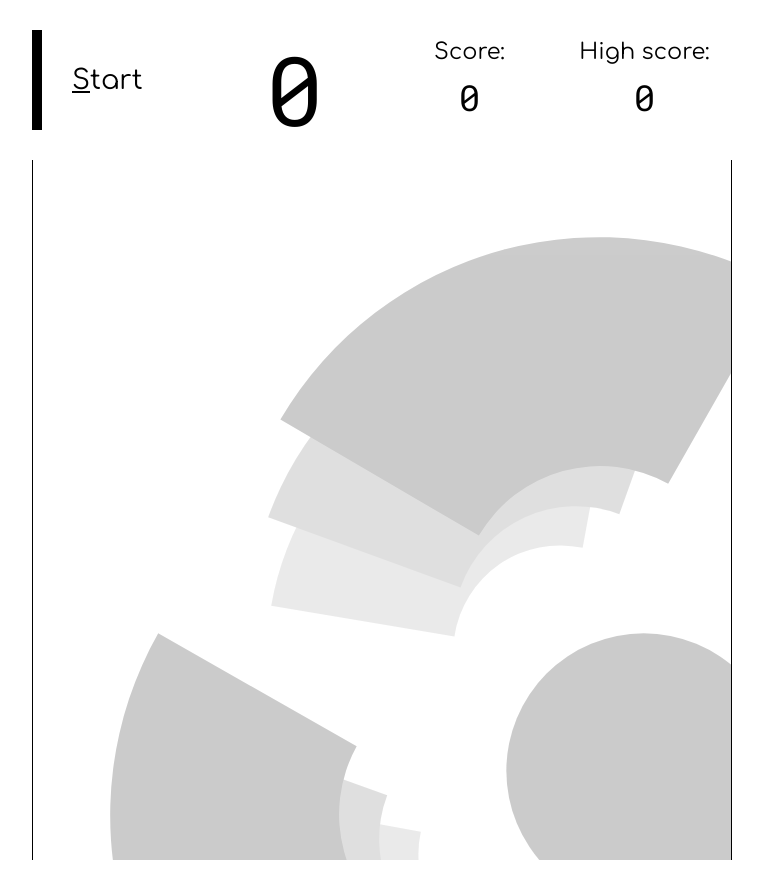
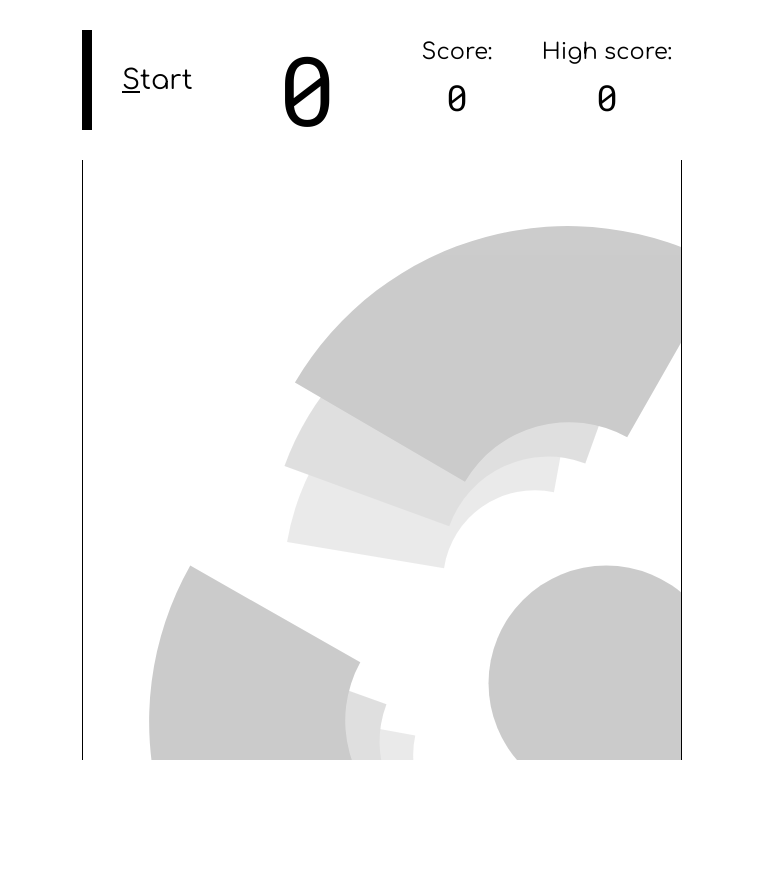
Before and after one commit to sz-sebestyen/sz-sebestyen.github.io, a plain HTML site: page index.html in a window 1280 px wide. Shown: the whole page, without its empty margins (258-1021 px from the left). After the commit the page ends 800 px from the top, so only its background shows below. Drawn offline with Linux system fonts and the light colour scheme.

Commit message:
Change scale and remove comment, logs

```diff
--- a/game.js
+++ b/game.js
@@ -17,41 +17,26 @@ function _pageLoad() {
 }
 window.addEventListener("load", _pageLoad);
 
-// no need for these
-//let count;
-//let countInterval;
-
 function startCountdown() {
   document.getElementById("start-button").disabled = true;
   setTimeout(startGame, 4000);
 
   let count = 3;
 
-  // a függvény látja a count áltozót
   function countdownText() {
     let countdown = document.getElementById("countdown");
     countdown.innerHTML = `Game starts in <br><span class="number">${count}</span> ..`;
     countdown.classList.remove("dissapear");
     count--;
-
-    /* another solution in line 42, no global variable needed
-    if (count === -1) {
-      clearInterval(countInterval);
-      countdown.classList.add("dissapear");
-    }
-    */
   }
 
   let countInterval = setInterval(countdownText, 1000);
 
-  // négy másodperc múlva leállítja
   setTimeout(function () {
     clearInterval(countInterval);
     countdown.classList.add("dissapear");
   }, 4000);
 
-  // don't delete, I don't know why this helps with
-  // the first appearance of the svg to not be in the corner
   const svg = document.getElementById("target");
   svg.setAttribute("height", 50);
   svg.classList.remove("hidden");
@@ -65,29 +50,19 @@ function startCountdown() {
 }
 
 function startGame() {
-  console.log("started game");
-  //startTimer();
   showTarget();
   timerInterval();
   scoreReset();
 }
 
-// no need for these
-//let timeLeft;
-//let myInterval;
-
 function timerInterval() {
   let timeLeft = 10;
 
-  // a függvény látja a timeLeft változót
   function startTimer() {
-    //start countdown, if run out of time -> gameover
     if (timeLeft > 0) {
       let remTime = document.getElementById("rem-time");
       timeLeft--;
       remTime.innerHTML = `<span class="number">${timeLeft}</span>`;
-      console.log("started timer");
-      //game over
       if (timeLeft === 0) {
         gameOver();
       }
@@ -95,16 +70,12 @@ function timerInterval() {
   }
 
   let myInterval = setInterval(startTimer, 1000);
-
-  // 10 másodperc múlva állítsa le
   setTimeout(function () {
     clearInterval(myInterval);
   }, 10000);
 }
 
 function showTarget() {
-  console.log("show target");
-
   const svg = document.getElementById("target");
 
   const ani = document.getElementById("death-animation");
@@ -125,14 +96,11 @@ function showTarget() {
 }
 
 function changeTargetLocation() {
-  console.log("change target location");
-
   const board = document.querySelector(".board");
   const svg = document.getElementById("target");
 
   const inset = parseFloat(svg.getAttribute("height"));
 
-  // add a minimum distance of 200px
   const oldTop = parseFloat(svg.style.top);
   const oldLeft = parseFloat(svg.style.left);
 
@@ -143,13 +111,12 @@ function changeTargetLocation() {
     newLeft = roundToTwo(Math.random() * (board.offsetWidth - inset));
   } while (
     oldLeft !== NaN &&
-    Math.pow(oldTop - newTop, 2) + Math.pow(oldLeft - newLeft, 2) < 40000 // 200px
+    Math.pow(oldTop - newTop, 2) + Math.pow(oldLeft - newLeft, 2) < 40000
   );
 
   svg.style.top = newTop;
   svg.style.left = newLeft;
 
-  // fit animation
   const death = document.getElementById("death-animation");
   death.style.top = svg.style.top;
   death.style.left = svg.style.left;
@@ -168,15 +135,11 @@ function changeTargetSize() {
     roundToTwo(parseFloat(svg.getAttribute("height")) * multipicator)
   );
 
-  // fit animation
   const death = document.getElementById("death-animation");
   death.setAttribute("height", parseFloat(svg.getAttribute("height")));
 }
 
 function updateTarget() {
-  console.log("update target");
-
-  // prevent capture during updating location
   const target = document.getElementById("circle");
   target.removeEventListener("mouseover", updateTarget);
   setTimeout(function () {
@@ -188,8 +151,6 @@ function updateTarget() {
 }
 
 function updateScore() {
-  //maybe highscore also here idk
-  console.log("update score");
   let currentScore = document.getElementById("current-score");
 
   let aScore = parseInt(
@@ -253,8 +214,6 @@ function gameOverText() {
 }
 
 function gameOver() {
-  console.log("game over");
-
   const target = document.getElementById("circle");
   target.removeEventListener("mouseover", updateTarget);
   target.removeEventListener("touchstart", updateTarget); // for mobile
--- a/style.css
+++ b/style.css
@@ -21,7 +21,7 @@ body {
       -ms-flex-direction: column;
           flex-direction: column;
   gap: 30px;
-  max-width: 760px;
+  max-width: 660px;
   font-family: "Comfortaa", cursive;
   font-weight: 400;
   padding: 30px;
@@ -131,8 +131,8 @@ span.number {
 
 .board {
   position: relative;
-  -ms-flex-preferred-size: 700px;
-      flex-basis: 700px;
+  -ms-flex-preferred-size: 600px;
+      flex-basis: 600px;
   -ms-flex-negative: 0;
       flex-shrink: 0;
   -webkit-box-flex: 0;
```
